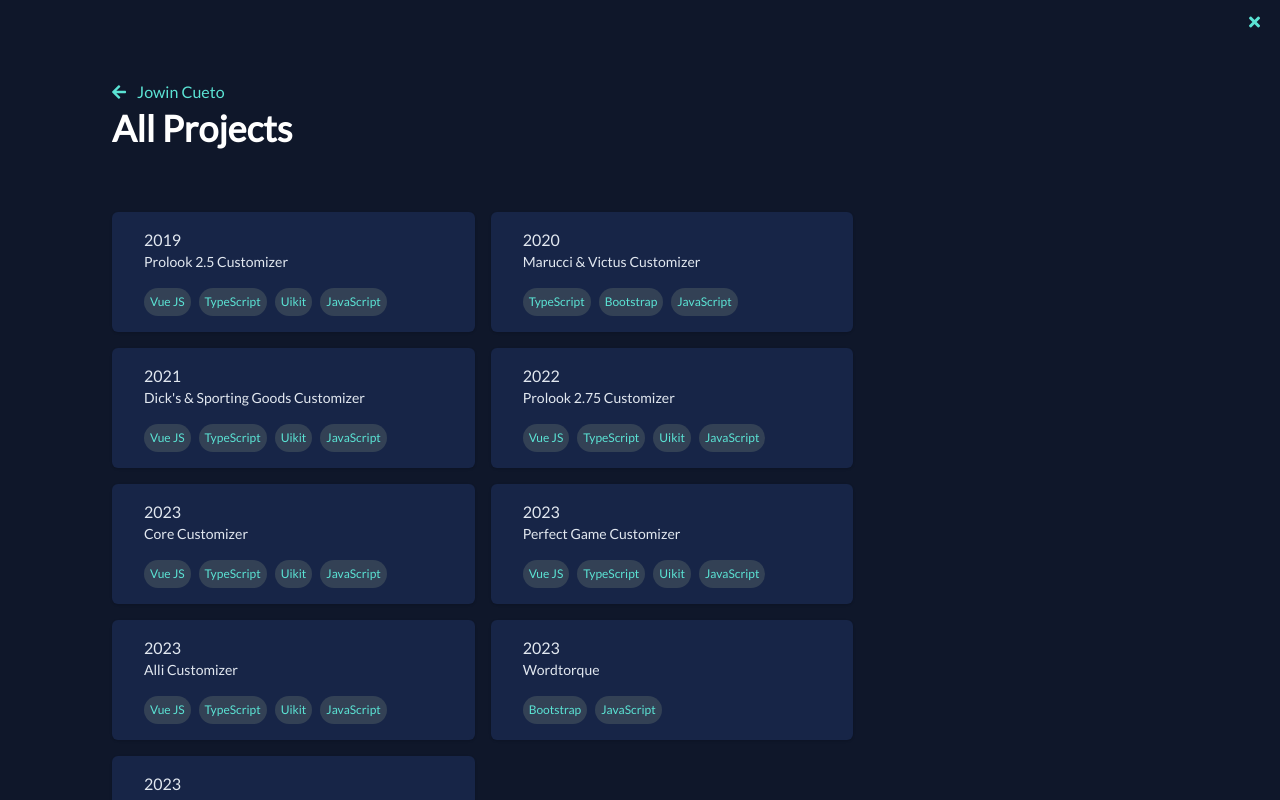
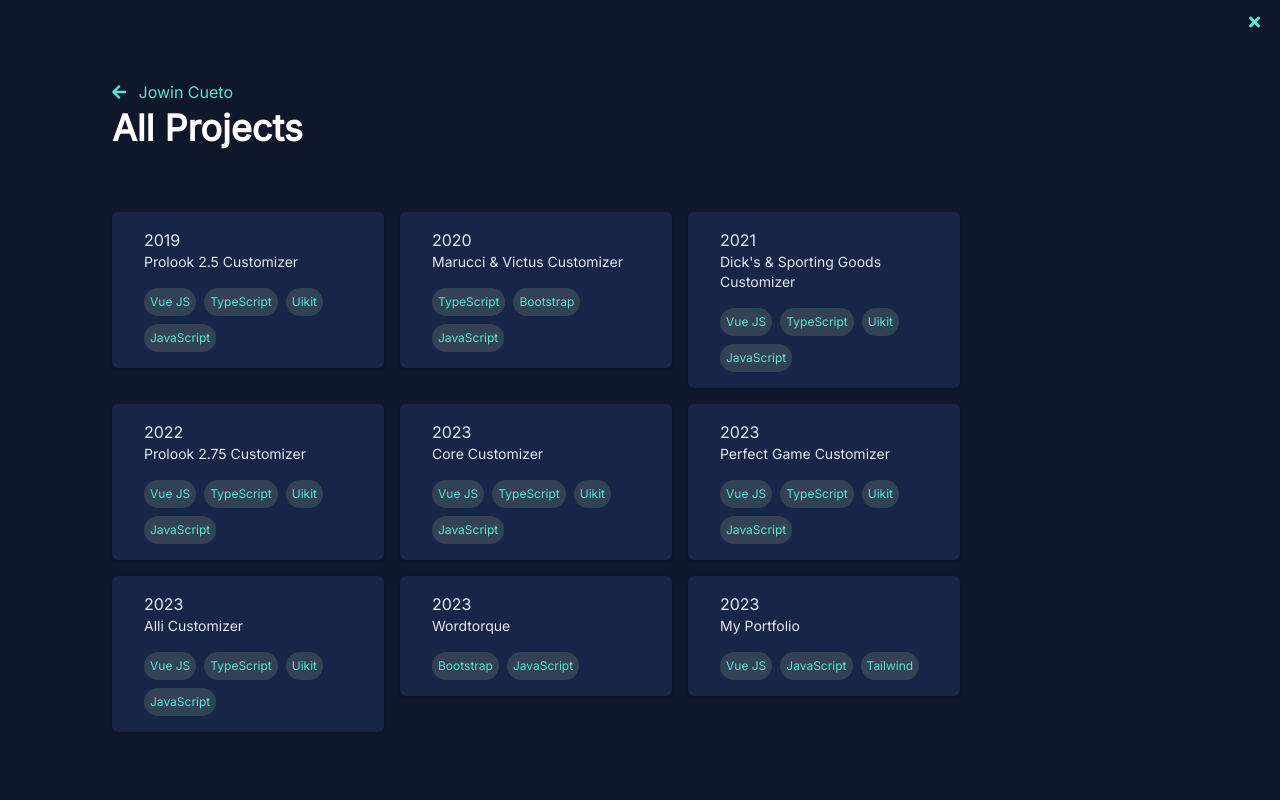
Before and after one commit to iamjowin/my-portfolio, a Vue app: page / in a window 1280 px wide. Both pictures are taken after a click on the link "View full project archive". Built offline with nearby package versions, Linux system fonts and the light colour scheme; grey boxes are pictures that could not be loaded.

Commit message:
change font

```diff
--- a/src/App.vue
+++ b/src/App.vue
@@ -56,7 +56,7 @@
             </a>
             <h1 class="text-4xl font-bold text-white mt-1">All Projects</h1>
             <div class="flex flex-wrap pt-12">
-                <div class="w-full sm:w-1/1 md:w-1/2 lg:w-1/3 xl:w-1/3 mr-4 mt-4">
+                <div class="w-full sm:w-1/1 md:w-1/2 lg:w-1/3 xl:w-1/4 mr-4 mt-4">
                     <a href="https://customizer.prolook.com/index" target="_blank">
                         <div class="bg-[#172547] p-4 shadow rounded-md flex hover:scale-95">
                             <div class="ml-4">
@@ -72,7 +72,7 @@
                         </div>
                     </a>
                 </div>
-                <div class="w-full sm:w-1/1 md:w-1/2 lg:w-1/3 xl:w-1/3 mr-4 mt-4">
+                <div class="w-full sm:w-1/1 md:w-1/2 lg:w-1/3 xl:w-1/4 mr-4 mt-4">
                     <a href="#">
                         <div class="bg-[#172547] p-4 shadow rounded-md flex hover:scale-95">
                             <div class="ml-4">
@@ -87,7 +87,7 @@
                         </div>
                     </a>
                 </div>
-                <div class="w-full sm:w-1/1 md:w-1/2 lg:w-1/3 xl:w-1/3 mr-4 mt-4">
+                <div class="w-full sm:w-1/1 md:w-1/2 lg:w-1/3 xl:w-1/4 mr-4 mt-4">
                     <a href="https://prolookteam.com/" target="_blank">
                         <div class="bg-[#172547] p-4 shadow rounded-md flex hover:scale-95">
                             <div class="ml-4">
@@ -103,7 +103,7 @@
                         </div>
                     </a>
                 </div>
-                <div class="w-full sm:w-1/1 md:w-1/2 lg:w-1/3 xl:w-1/3 mr-4 mt-4">
+                <div class="w-full sm:w-1/1 md:w-1/2 lg:w-1/3 xl:w-1/4 mr-4 mt-4">
                     <a href="#">
                         <div class="bg-[#172547] p-4 shadow rounded-md flex hover:scale-95">
                             <div class="ml-4">
@@ -119,7 +119,7 @@
                         </div>
                     </a>
                 </div>
-                <div class="w-full sm:w-1/1 md:w-1/2 lg:w-1/3 xl:w-1/3 mr-4 mt-4">
+                <div class="w-full sm:w-1/1 md:w-1/2 lg:w-1/3 xl:w-1/4 mr-4 mt-4">
                     <a href="https://customizer-core-prd.qstrike.net" target="_blank">
                         <div class="bg-[#172547] p-4 shadow rounded-md flex hover:scale-95">
                             <div class="ml-4">
@@ -135,7 +135,7 @@
                         </div>
                     </a>
                 </div>
-                <div class="w-full sm:w-1/1 md:w-1/2 lg:w-1/3 xl:w-1/3 mr-4 mt-4">
+                <div class="w-full sm:w-1/1 md:w-1/2 lg:w-1/3 xl:w-1/4 mr-4 mt-4">
                     <a href="https://www.pguniforms.com/" target="_blank">
                         <div class="bg-[#172547] p-4 shadow rounded-md flex hover:scale-95">
                             <div class="ml-4">
@@ -151,7 +151,7 @@
                         </div>
                     </a>
                 </div>
-                <div class="w-full sm:w-1/1 md:w-1/2 lg:w-1/3 xl:w-1/3 mr-4 mt-4">
+                <div class="w-full sm:w-1/1 md:w-1/2 lg:w-1/3 xl:w-1/4 mr-4 mt-4">
                     <a href="https://www.alliteamuniforms.com/" target="_blank">
                         <div class="bg-[#172547] p-4 shadow rounded-md flex hover:scale-95">
                             <div class="ml-4">
@@ -167,7 +167,7 @@
                         </div>
                     </a>
                 </div>
-                <div class="w-full sm:w-1/1 md:w-1/2 lg:w-1/3 xl:w-1/3 mr-4 mt-4">
+                <div class="w-full sm:w-1/1 md:w-1/2 lg:w-1/3 xl:w-1/4 mr-4 mt-4">
                     <a href="https://wordtorque.graxia.dev" target="_blank">
                         <div class="bg-[#172547] p-4 shadow rounded-md flex hover:scale-95">
                             <div class="ml-4">
@@ -181,7 +181,7 @@
                         </div>
                     </a>
                 </div>
-                <div class="w-full sm:w-1/1 md:w-1/2 lg:w-1/3 xl:w-1/3 mr-4 mt-4">
+                <div class="w-full sm:w-1/1 md:w-1/2 lg:w-1/3 xl:w-1/4 mr-4 mt-4">
                     <a href="https://jowin-portfolio.netlify.app/" target="_blank">
                         <div class="bg-[#172547] p-4 shadow rounded-md flex hover:scale-95">
                             <div class="ml-4">
@@ -224,10 +224,10 @@
     <div class="lg:flex h-screen main-column-div">
         <!-- Left Column -->
         <div class="lg:w-1/2 lg:h-full flex flex-col left-column-div max-sm:p-10 sm:p-10 md:p-10 lg:p-28">
-            <h1 class="text-4xl font-bold text-white mt-1">JOWIN CUETO</h1>
+            <h1 class="text-4xl font-extrabold text-white mt-1">JOWIN CUETO</h1>
             <div>
                 <h1 class="text-xl text-slate-200 mt-2">Frond-End Developer</h1>
-                <p class="w-full lg:w-1/2 mt-4 text-md text-slate-400">I optimizing the website user experience and bring concepts to life.</p>
+                <p class="w-full lg:w-1/2 mt-4 text-md text-slate-400">I optimize website user experience and bring concepts to life.</p>
             </div>
             <SocialNav />
             <!-- <div class="mt-8">
@@ -254,7 +254,7 @@
         </div>
 
         <!-- Right Column -->
-        <div class="lg:w-1/2 h-full flex flex-col max-sm:pt-0 md:pt-0 max-sm:p-10 sm:p-10 md:p-10 lg:p-28 lg:max-h-auto lg:overflow-y-auto">
+        <div class="lg:w-1/2 h-full flex flex-col max-sm:pt-0 md:pt-0 max-sm:p-10 sm:p-10 md:p-10 lg:pl-0 lg:p-28 lg:max-h-auto lg:overflow-y-auto">
             <div>
                 <h1 class="text-xl font-bold mb-4 text-slate-700 max-sm:text-slate-400 max-md:text-slate-400">ABOUT</h1>
                 <section id="section1" class="text-slate-400 text-md section">
@@ -275,7 +275,7 @@
                             </p>
                         </a>
                         <p class="text-slate-600">Front-End Developer</p>
-                        <p class="mt-2 text-sm text-slate-400">Responsible for maintaining existing projects, fixing bugs and implementing new features. Make sure the to implement reusable component and implement <a class="text-slate-200" href="#">pinia</a> for state management. Make sure the code is maintainable and readable.</p>
+                        <p class="mt-2 text-sm text-slate-400">Responsible for maintaining existing projects, fixing bugs and implementing new features. Make sure the to implement reusable component and implement <a class="text-slate-200" href="https://pinia.vuejs.org/" target="_blank">pinia</a> for state management. Make sure the code is maintainable and readable.</p>
                         <ul class="flex flex-wrap text-[#5be3d4] text-xs mt-2">
                             <li class="bg-slate-700 p-1.5 rounded-full mr-2 mt-2">JavaScript</li>
                             <li class="bg-slate-700 p-1.5 rounded-full mr-2 mt-2">HTML</li>
@@ -436,7 +436,7 @@
                 </section>
                 <section class="mt-20 max-sm:mb-10 md:mb-10 lg:mb-0">
                     <div class="text-slate-500 text-xs">
-                        <p>Coded in<a class="text-slate-200" href="https://code.visualstudio.com/" target="_blank"> Visual Studio Code.</a> Built with <a class="text-slate-200" href="https://vuejs.org/" target="_blank">Vue.js</a> and <a class="text-slate-200" href="https://tailwindcss.com/" target="_blank">Tailwind CSS</a>, deployed in <a class="text-slate-200" href="https://www.netlify.com/" target="_blank">Netlify.</a> All text is set to <a class="text-slate-200" href="https://fonts.google.com/?query=lato" target="_blank">Lato</a> font</p>
+                        <p>Coded in<a class="text-slate-200" href="https://code.visualstudio.com/" target="_blank"> Visual Studio Code.</a> Built with <a class="text-slate-200" href="https://vuejs.org/" target="_blank">Vue.js</a> and <a class="text-slate-200" href="https://tailwindcss.com/" target="_blank">Tailwind CSS</a>, deployed in <a class="text-slate-200" href="https://www.netlify.com/" target="_blank">Netlify.</a> All text is set to <a class="text-slate-200" href="https://fonts.google.com/specimen/Inter?query=inter" target="_blank">Inter</a> font</p>
                     </div>
                 </section>
             </div>
--- a/src/style.css
+++ b/src/style.css
@@ -1,9 +1,10 @@
-@import url('https://fonts.googleapis.com/css2?family=Lato&display=swap');
+/* @import url('https://fonts.googleapis.com/css2?family=Lato&display=swap'); */
+@import url('https://fonts.googleapis.com/css2?family=Inter:wght@400&display=swap');
 
 @tailwind base;
 @tailwind components;
 @tailwind utilities;
 
 body {
-    font-family: 'Lato', sans-serif;
+    font-family: 'Inter', sans-serif;
 }
```
